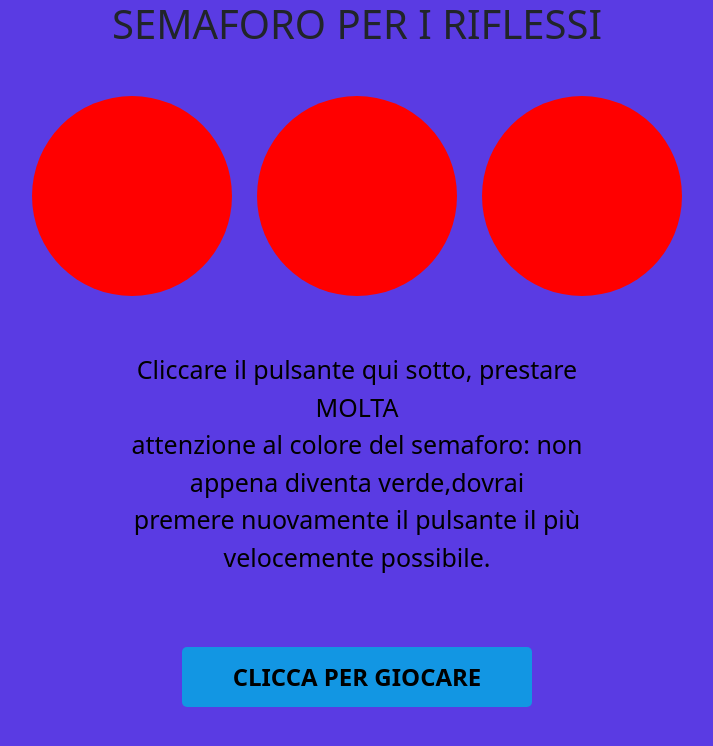
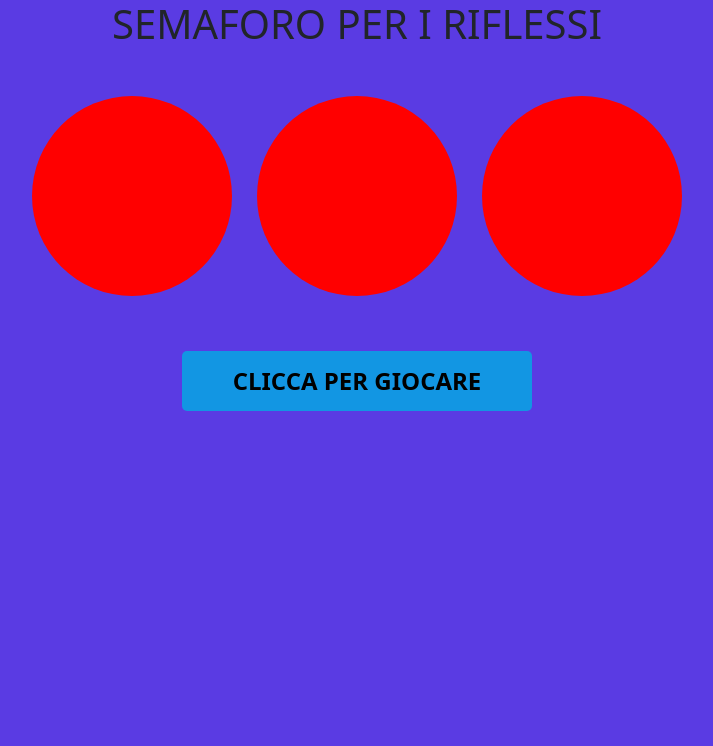
Before and after one commit to Pietro-777/semaforo, a plain HTML site: page index.html in a window 1280 px wide. Shown: the whole page, without its empty margins (283-996 px from the left). Drawn offline with nearby package versions, Linux system fonts and the light colour scheme.

Commit message:
Update index.html

```diff
--- a/index.html
+++ b/index.html
@@ -22,14 +22,6 @@
             <div id="cerchio2"></div>
             <div id="cerchio3"></div>
         </div>
-
-        <div class="TITOLO1">
-            <p>
-                Cliccare il pulsante qui sotto, prestare MOLTA <br>attenzione
-                al colore del semaforo: non appena diventa verde,dovrai
-                <br>premere nuovamente il pulsante il più velocemente possibile.
-            </p>
-        </div>
         <div class="bottone">
             <form action="">
                 <input type="button" name="bottone1" value="CLICCA PER GIOCARE">
```
